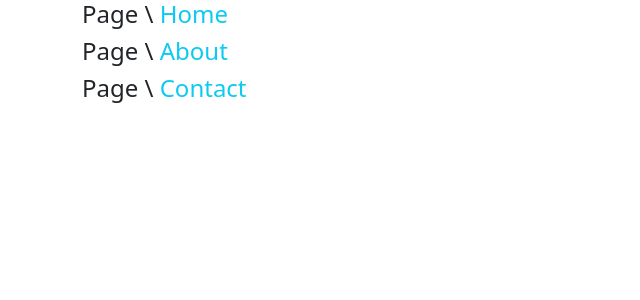
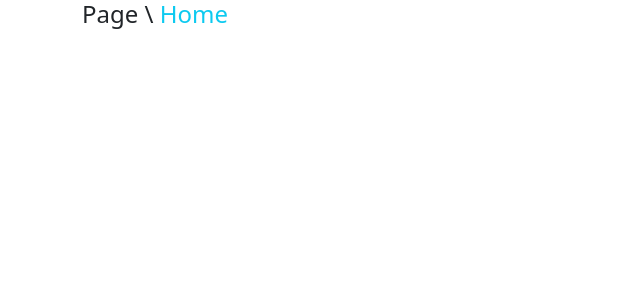
Before and after one commit to mgasca93/App-Angular, an Angular app: page /home in a window 1280 px wide. Shown: the top 300 px of the page, without its empty margins (0-640 px from the left). Built offline with nearby package versions, Linux system fonts and the light colour scheme.

Commit message:
Se creo el AppRoutingModule y se integro a la aplicacion

```diff
--- a/src/app/app.component.html
+++ b/src/app/app.component.html
@@ -1,5 +1,3 @@
 <div class="container">
-    <app-home></app-home>
-    <app-about></app-about>
-    <app-contact></app-contact>
+    <router-outlet></router-outlet>
 </div>
--- a/src/app/app.module.ts
+++ b/src/app/app.module.ts
@@ -1,5 +1,6 @@
 import { NgModule } from '@angular/core';
 import { BrowserModule } from '@angular/platform-browser';
+import { AppRoutingModule } from './app-routing.module';
 
 import { AppComponent } from './app.component';
 import { PagesModule } from './pages/pages.module';
@@ -11,7 +12,8 @@
   ],
   imports: [
     BrowserModule,
-    PagesModule
+    PagesModule,
+    AppRoutingModule
   ],
   providers: [],
   bootstrap: [AppComponent]
```
Also changed, not shown: src/app/app-routing.module.ts (added, +36 -0 lines).
